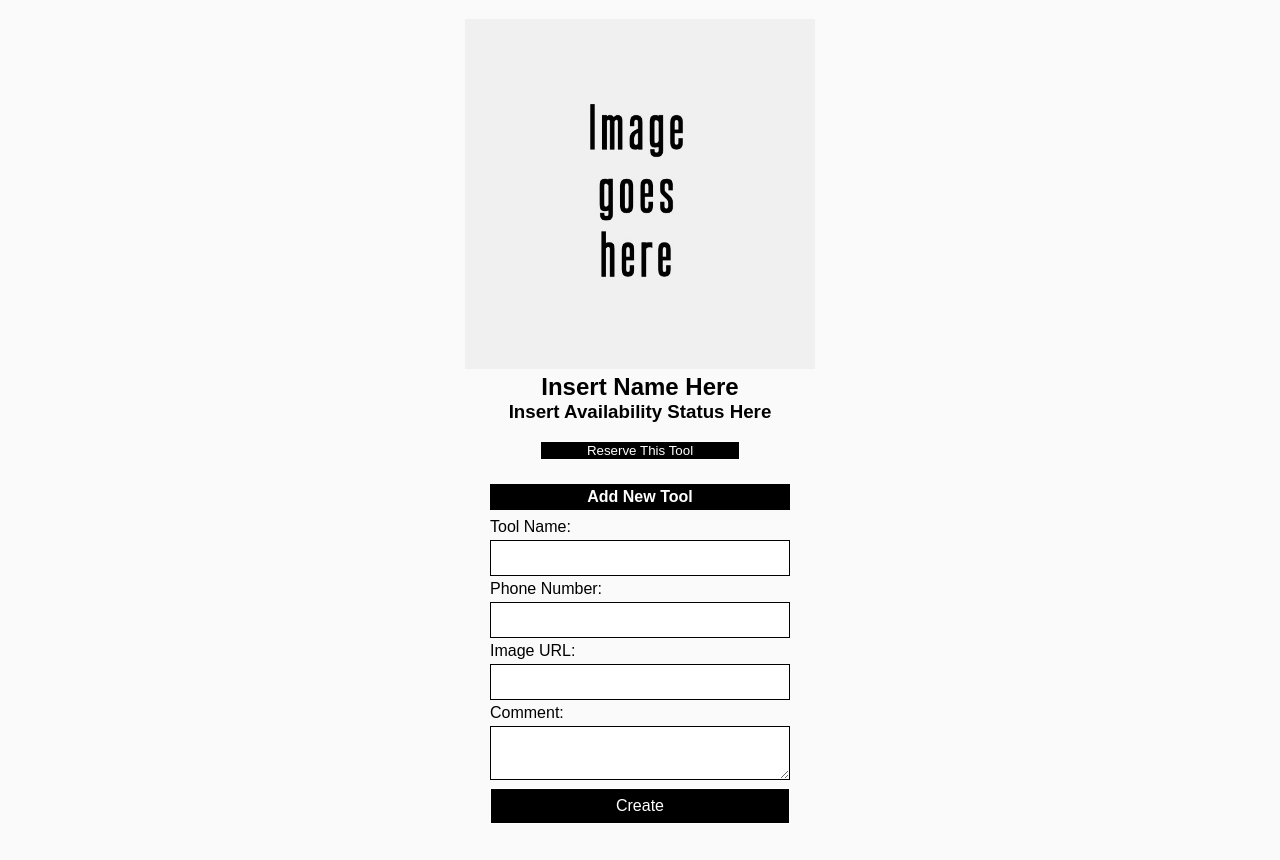
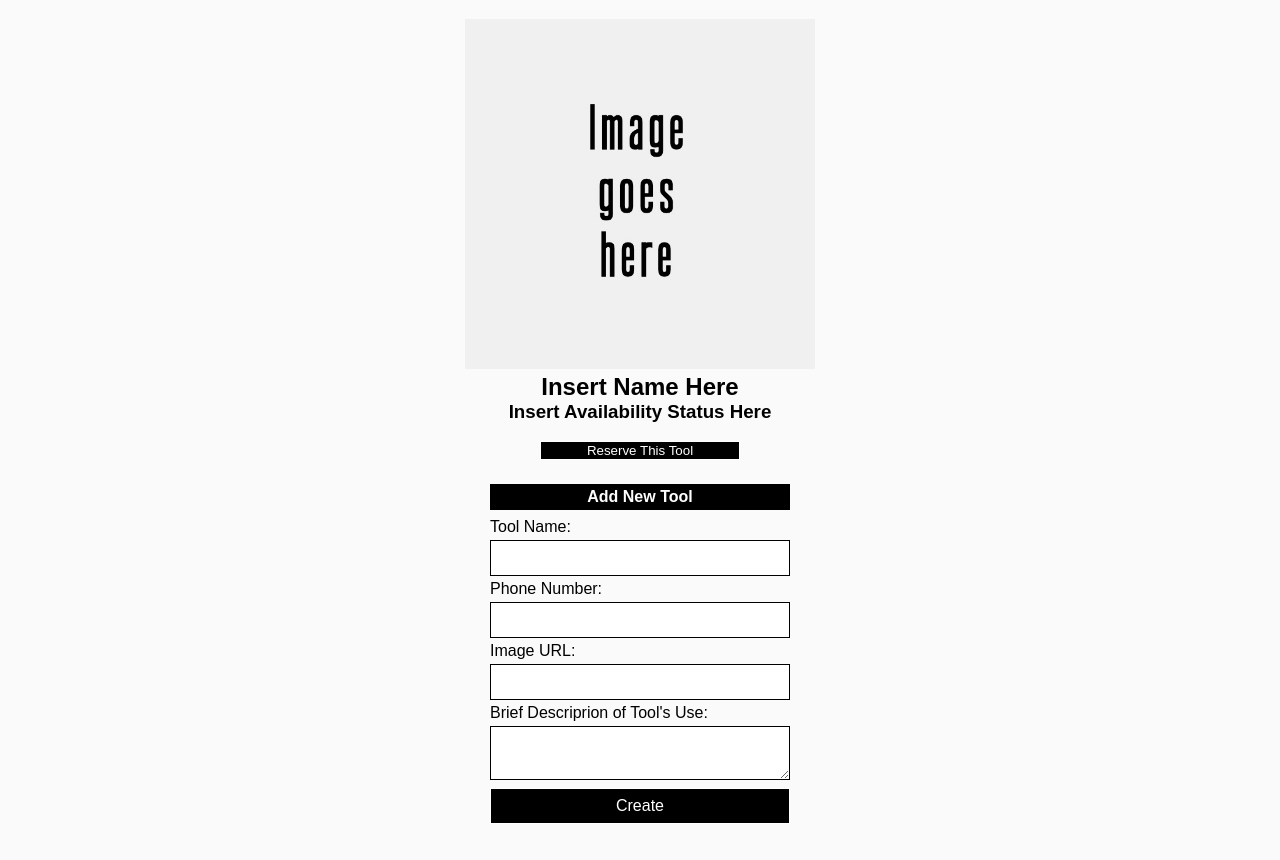
Before and after one commit to PhilipDemand/phase1aproject, a plain HTML site: page index.html in a window 1280 px wide. Shown: the part 67-927 px from the top of the page. Drawn offline with Linux system fonts and the light colour scheme; no server answers.

Commit message:
html adjustment

```diff
--- a/index.html
+++ b/index.html
@@ -32,7 +32,7 @@
     <input type="text" name="phonenumber" id="new-phonenumber" />
     <label for="image">Image URL: </label>
     <input type="text" name="image" id="new-image" />
-    <label for="new-description">Comment: </label>
+    <label for="new-description">Brief Descriprion of Tool's Use: </label>
     <textarea name="new-description" id="new-description"></textarea>
     <input type="submit" value="Create" />
   </form>
```
